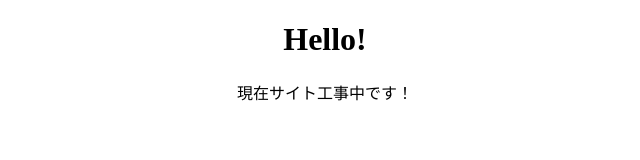
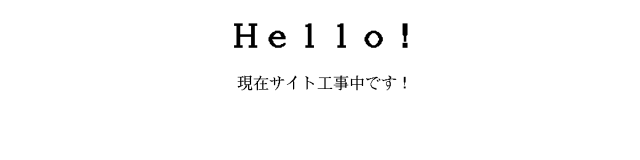
Before and after one commit to sabax128/hakuyakutakeda, a plain HTML site: page index.html in a window 1280 px wide. Shown: the whole page, without its empty margins (315-955 px from the left). Drawn offline with Linux system fonts and the light colour scheme.

Commit message:
ワープロフォント追加

```diff
--- a/index.html
+++ b/index.html
@@ -8,6 +8,17 @@
         h1,p {
             text-align: center;
         }
+        @font-face {
+            font-family: 'wapuro-mincho';
+            src: url('font/wapuro-mincho.woff2') format('woff2'),
+                url('font/wapuro-mincho.otf') format('opentype');
+            font-weight: normal;
+            font-style: normal;
+        }
+
+        body {
+        font-family: 'wapuro-mincho', sans-serif;
+        }
     </style>
 </head>
 <body>
```
Also changed, not shown: font/wapuro-mincho.woff2 (added), 1 other file.
